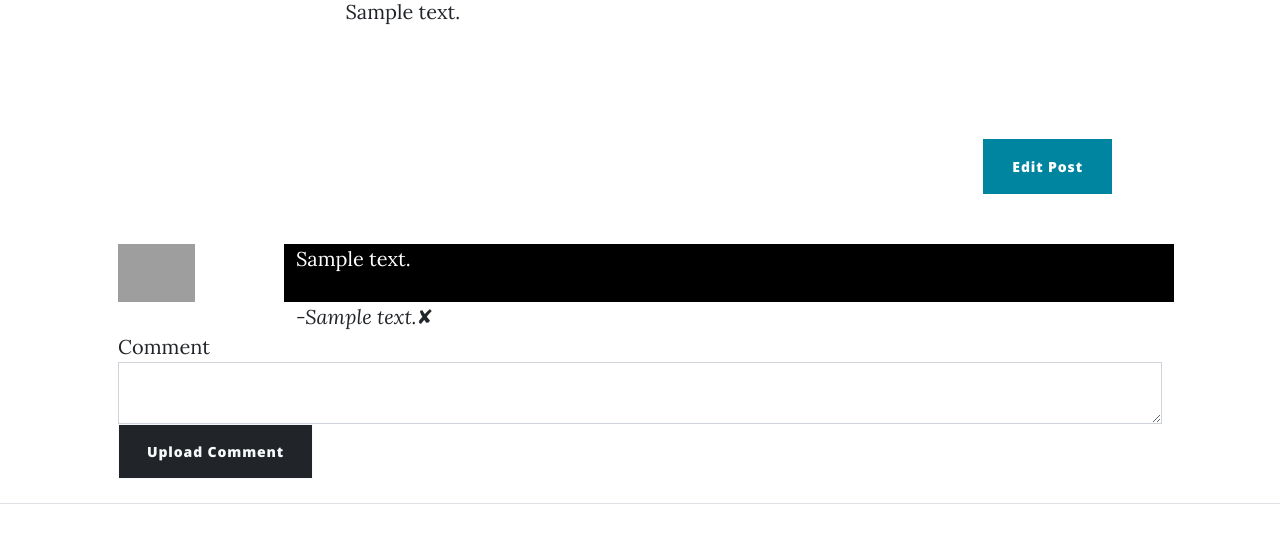
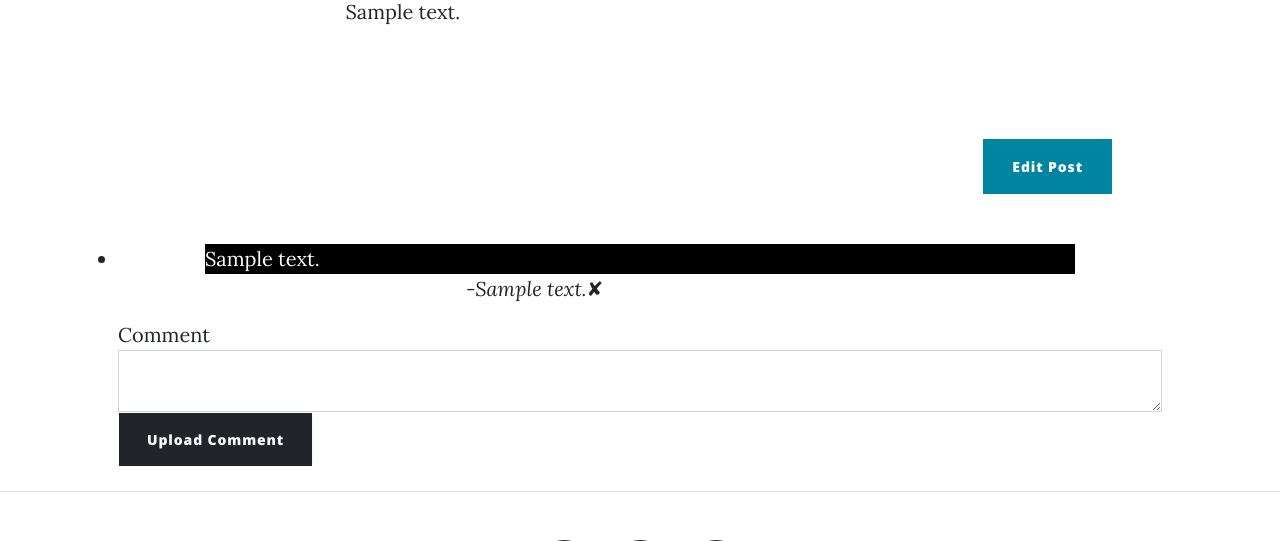
Before and after one commit to SkySingh04/Gen-Z-Diaries, a Flask app: page /post/1 in a window 1280 px wide. Shown: the part 649-1190 px from the top of the page. Run offline with Flask 3, Linux system fonts and the light colour scheme; tables that the repository leaves empty hold one stand-in row (values such as "Sample post"); grey boxes marked "Sample" are stand-in pictures; some libraries are stand-ins or nearby versions; grey boxes are pictures that could not be loaded.

Commit message:
Update post.html

```diff
--- a/templates/post.html
+++ b/templates/post.html
@@ -52,15 +52,16 @@
                     {% for comment in comments: %}
                         {%if comment.comment_post_id == post["id"]%}
                             <div class="row">
-                                <div class="col-lg-2 col-sm-2 mx-auto comment">
-                                    <img src="{{ comment.commenter_email | gravatar }}" class="commenterImage"/>
-                                </div>
+                                <ul>
+                                    <li>
                                         <div class="col-lg-10 col-sm-8 mx-auto comment dark-container">
                                             {{comment.text|safe}}
                                         </div>
                                         <div class="col-lg-8 col-md-10 mx-auto comment float-end">
                                             <span class="date sub-text"><em>-{{comment.commenter_name}}</em></span><a href="{{url_for('delete_comment',num=comment.id)}}">✘</a>
                                         </div>
+                                     </li>
+                                </ul>
                             </div>
                         {%endif%}
                     {% endfor %}
```
Lines whose indentation alone changed are shown as unchanged.
